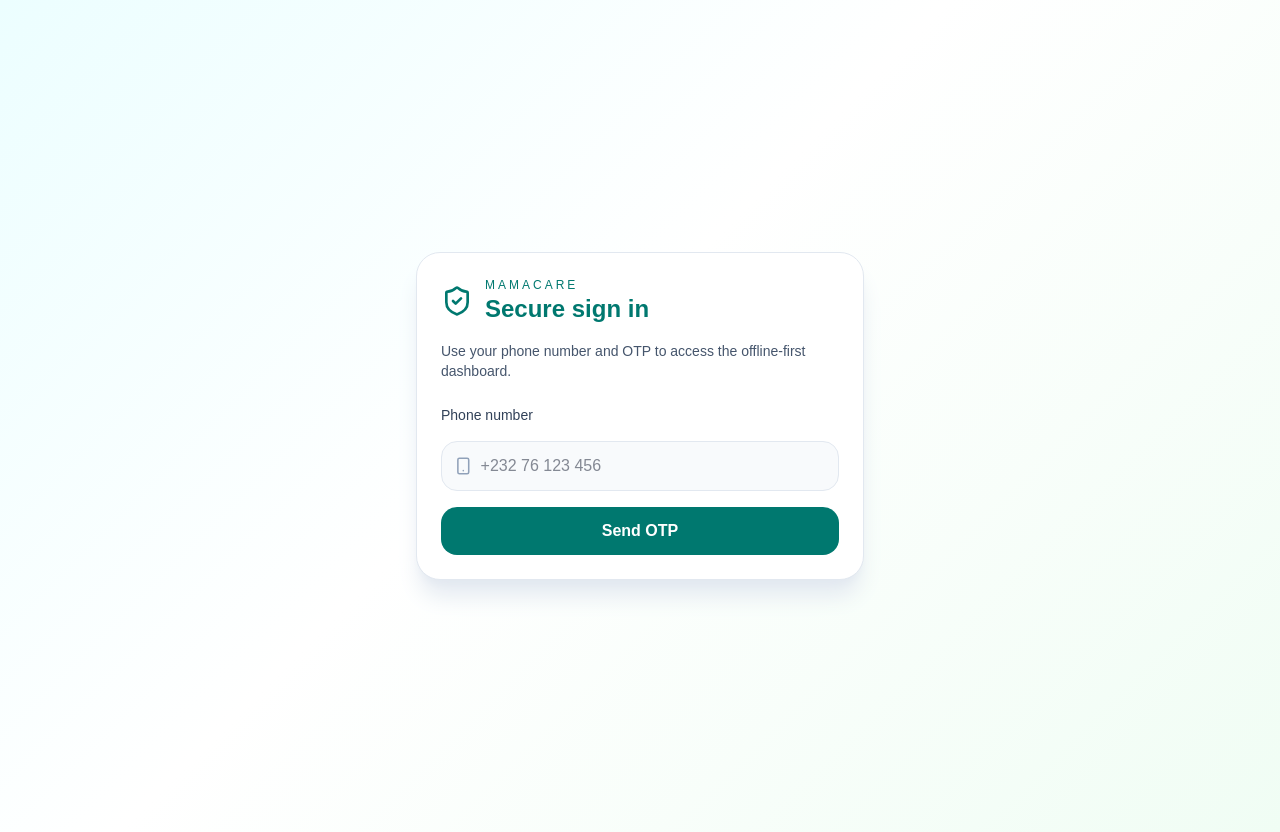
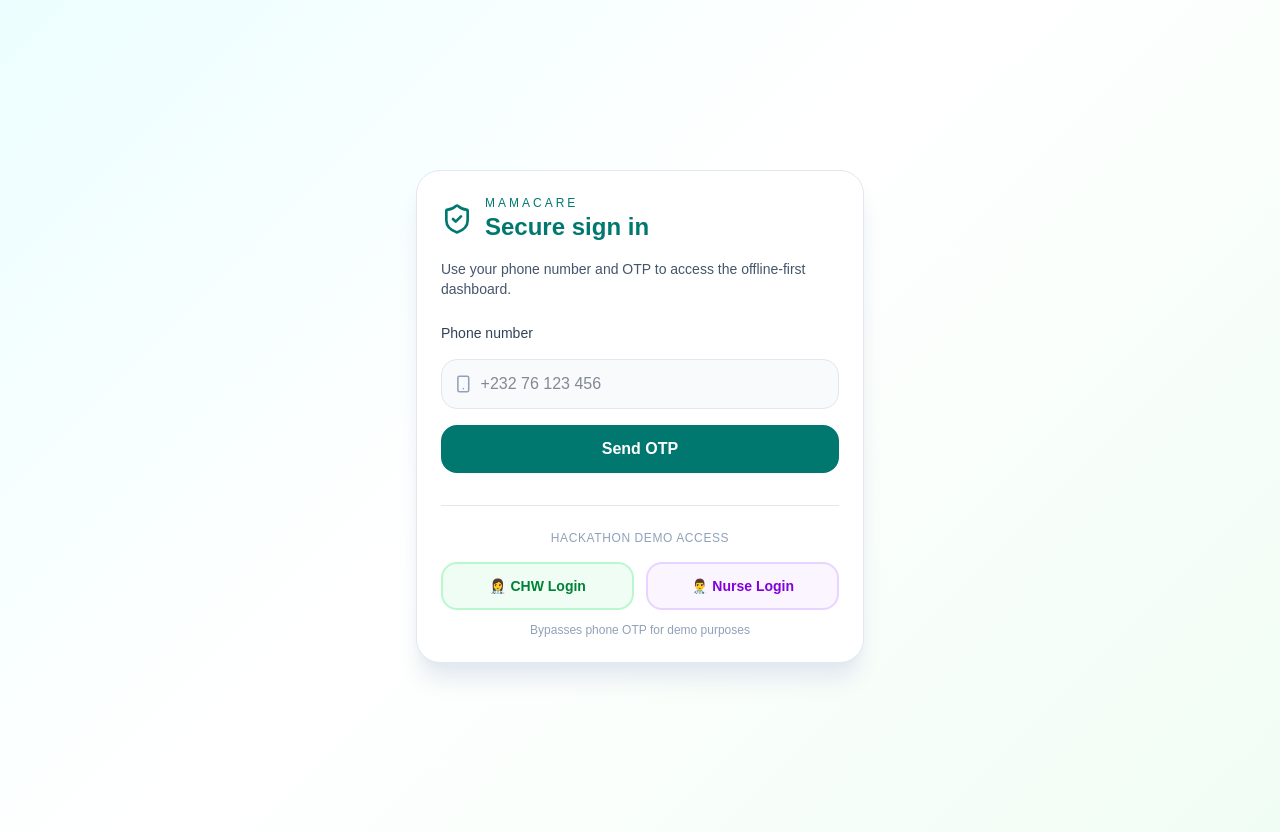
Before and after one commit to hossslgs-cyber/mama-CARE, a Next.js app in the folder mamacare/: page /login in a window 1280 px wide. Built offline with nearby package versions, Linux system fonts and the light colour scheme; no server answers.

Commit message:
Fix: demo login, auth cookie, form errors, nurse dashboard dynamic data

```diff
--- a/mamacare/src/app/(auth)/login/page.tsx
+++ b/mamacare/src/app/(auth)/login/page.tsx
@@ -35,6 +35,21 @@
     const result = await verifyOtp(phone.trim(), code.trim());
     setMessage(result.message);
     setSubmitting(false);
+  };
+
+  // Demo login - bypasses phone OTP for hackathon
+  const handleDemoLogin = (role: 'chw' | 'nurse') => {
+    const payload = {
+      role,
+      userId: `demo-${role}`,
+      expiresAt: Date.now() + 24 * 60 * 60 * 1000,
+    };
+
+    // Set cookie explicitly with path=/ and max-age=86400
+    document.cookie = `mamacare-auth=${encodeURIComponent(JSON.stringify(payload))}; path=/; max-age=86400; SameSite=Lax`;
+
+    // Force page reload using window.location.href to trigger middleware
+    window.location.href = role === 'nurse' ? '/nurse' : '/chw';
   };
 
   return (
@@ -101,6 +116,32 @@
           )}
 
           {message ? <p className="mt-4 text-sm text-slate-700">{message}</p> : null}
+
+          {/* Demo Login Section */}
+          <div className="mt-8 pt-6 border-t border-slate-200">
+            <p className="text-xs text-center text-slate-400 uppercase tracking-wider mb-4">
+              Hackathon Demo Access
+            </p>
+            <div className="grid grid-cols-2 gap-3">
+              <button
+                type="button"
+                onClick={() => handleDemoLogin('chw')}
+                className="rounded-2xl border-2 border-green-200 bg-green-50 px-4 py-3 text-sm font-semibold text-green-700 hover:bg-green-100 transition-colors"
+              >
+                👩‍⚕️ CHW Login
+              </button>
+              <button
+                type="button"
+                onClick={() => handleDemoLogin('nurse')}
+                className="rounded-2xl border-2 border-purple-200 bg-purple-50 px-4 py-3 text-sm font-semibold text-purple-700 hover:bg-purple-100 transition-colors"
+              >
+                👨‍⚕️ Nurse Login
+              </button>
+            </div>
+            <p className="text-xs text-center text-slate-400 mt-3">
+              Bypasses phone OTP for demo purposes
+            </p>
+          </div>
         </article>
       </section>
     </main>
--- a/mamacare/src/app/(dashboard)/nurse/page.tsx
+++ b/mamacare/src/app/(dashboard)/nurse/page.tsx
@@ -1,8 +1,72 @@
+"use client";
+
+import { useEffect, useState } from 'react';
+import Link from 'next/link';
+import { supabase } from '@/lib/db/supabase';
 import { NurseRiskFeed } from '@/components/dashboard/NurseRiskFeed';
 import { NurseAnalytics } from '@/components/dashboard/NurseAnalytics';
 import { Search, Filter, Download } from 'lucide-react';
 
 export default function NurseHomePage() {
+  const [chwActivity, setChwActivity] = useState<any[]>([]);
+  const [searchQuery, setSearchQuery] = useState('');
+  const [searchResults, setSearchResults] = useState<any[]>([]);
+  const [searching, setSearching] = useState(false);
+
+  useEffect(() => {
+    async function fetchChwActivity() {
+      const { data } = await supabase
+        .from('visits')
+        .select('chw_id, created_at')
+        .order('created_at', { ascending: false })
+        .limit(20);
+
+      if (data) {
+        const map = new Map();
+        data.forEach(v => {
+          if (v.chw_id && !map.has(v.chw_id)) {
+            map.set(v.chw_id, v.created_at);
+          }
+        });
+        setChwActivity(Array.from(map.entries()).map(([chw_id, lastSync]) => ({ chw_id, lastSync })));
+      }
+    }
+    fetchChwActivity();
+  }, []);
+
+  useEffect(() => {
+    if (!searchQuery.trim()) {
+      setSearchResults([]);
+      return;
+    }
+
+    const delayDebounce = setTimeout(async () => {
+      setSearching(true);
+      const { data } = await supabase
+        .from('patients')
+        .select('id, full_name, village')
+        .or(`full_name.ilike.%${searchQuery}%,phone.ilike.%${searchQuery}%`)
+        .limit(5);
+
+      if (data) {
+        setSearchResults(data);
+      }
+      setSearching(false);
+    }, 300);
+
+    return () => clearTimeout(delayDebounce);
+  }, [searchQuery]);
+
+  const getRelativeTime = (timeStr: string) => {
+    const elapsed = Date.now() - new Date(timeStr).getTime();
+    const mins = Math.floor(elapsed / 60000);
+    if (mins < 1) return 'Just now';
+    if (mins < 60) return `${mins} mins ago`;
+    const hours = Math.floor(mins / 60);
+    if (hours < 24) return `${hours} hours ago`;
+    return new Date(timeStr).toLocaleDateString();
+  };
+
   return (
     <div className="space-y-8">
       <header className="flex flex-col gap-4 sm:flex-row sm:items-center sm:justify-between">
@@ -37,15 +101,19 @@
           <div className="rounded-[2.5rem] border border-slate-100 bg-white p-8 shadow-sm">
             <h3 className="mb-4 text-sm font-black uppercase tracking-widest text-slate-400">CHW Activity</h3>
             <div className="space-y-4">
-              {[1, 2, 3].map(i => (
-                <div key={i} className="flex items-center justify-between border-b border-slate-50 pb-4 last:border-0">
-                  <div>
-                    <p className="text-sm font-bold text-slate-900">CHW Area {i}</p>
-                    <p className="text-[10px] text-slate-500 font-medium">Last sync: 14 mins ago</p>
+              {chwActivity.length > 0 ? (
+                chwActivity.map(act => (
+                  <div key={act.chw_id} className="flex items-center justify-between border-b border-slate-50 pb-4 last:border-0">
+                    <div>
+                      <p className="text-sm font-bold text-slate-900">{act.chw_id}</p>
+                      <p className="text-[10px] text-slate-500 font-medium">Last active: {getRelativeTime(act.lastSync)}</p>
+                    </div>
+                    <div className="h-2 w-2 rounded-full bg-emerald-500" />
                   </div>
-                  <div className="h-2 w-2 rounded-full bg-emerald-500" />
-                </div>
-              ))}
+                ))
+              ) : (
+                <p className="text-xs text-slate-400 italic text-center py-4">No recent CHW activity</p>
+              )}
             </div>
           </div>
 
@@ -55,10 +123,32 @@
             <div className="relative">
               <Search className="absolute left-4 top-1/2 h-4 w-4 -translate-y-1/2 text-slate-500" />
               <input
-                placeholder="Search..."
+                placeholder="Search by name or phone..."
+                value={searchQuery}
+                onChange={(e) => setSearchQuery(e.target.value)}
                 className="w-full rounded-2xl bg-white/10 border border-white/20 py-3 pl-11 pr-4 text-sm outline-none focus:bg-white/20 transition-all"
               />
             </div>
+
+            {/* Search Results Dropdown */}
+            {(searching || searchResults.length > 0) && (
+              <div className="mt-4 rounded-2xl bg-slate-800 border border-slate-700 p-2 max-h-60 overflow-y-auto space-y-1">
+                {searching ? (
+                  <p className="p-3 text-xs text-slate-400 text-center animate-pulse">Searching...</p>
+                ) : (
+                  searchResults.map(patient => (
+                    <Link
+                      key={patient.id}
+                      href={`/nurse/patients/${patient.id}` as any}
+                      className="block p-3 rounded-xl hover:bg-slate-700 transition-colors text-left text-white"
+                    >
+                      <p className="text-sm font-bold">{patient.full_name}</p>
+                      <p className="text-[10px] text-slate-400">Village: {patient.village}</p>
+                    </Link>
+                  ))
+                )}
+              </div>
+            )}
           </div>
         </aside>
       </div>
--- a/mamacare/src/components/auth/AuthProvider.tsx
+++ b/mamacare/src/components/auth/AuthProvider.tsx
@@ -48,6 +48,27 @@
 
 export function AuthProvider({ children }: { children: React.ReactNode }) {
   const [session, setSession] = useState<AuthSession | null>(() => {
+    // Check for 'mamacare-auth' cookie first
+    if (typeof window !== 'undefined') {
+      try {
+        const match = document.cookie
+          .split('; ')
+          .find(row => row.trim().startsWith('mamacare-auth='));
+        if (match) {
+          const payload = JSON.parse(decodeURIComponent(match.split('=')[1]));
+          if (payload.role && payload.expiresAt && payload.expiresAt > Date.now()) {
+            return {
+              id: payload.userId,
+              phone: payload.userId,
+              role: payload.role,
+              name: payload.role === 'nurse' ? 'District Nurse' : 'Community Health Worker',
+              lastActiveAt: Date.now(),
+            };
+          }
+        }
+      } catch {}
+    }
+
     const stored = getStoredSession();
     const cookie = getAuthCookie();
 
--- a/mamacare/src/components/forms/VisitForm.tsx
+++ b/mamacare/src/components/forms/VisitForm.tsx
@@ -137,14 +137,17 @@
           <label className="space-y-1">
             <span className="text-sm font-medium text-slate-700">Weight (kg)</span>
             <input type="number" step="0.1" {...register('weight')} className="w-full rounded-2xl border border-slate-200 bg-slate-50 px-4 py-3" />
+            {errors.weight && <p className="text-xs text-rose-600">{errors.weight.message}</p>}
           </label>
           <label className="space-y-1">
             <span className="text-sm font-medium text-slate-700">Fundal Height (cm)</span>
             <input type="number" {...register('fundal_height')} className="w-full rounded-2xl border border-slate-200 bg-slate-50 px-4 py-3" />
+            {errors.fundal_height && <p className="text-xs text-rose-600">{errors.fundal_height.message}</p>}
           </label>
           <label className="space-y-1">
             <span className="text-sm font-medium text-slate-700">Fetal Heart Rate (bpm)</span>
             <input type="number" {...register('fetal_heart_rate')} className="w-full rounded-2xl border border-slate-200 bg-slate-50 px-4 py-3" />
+            {errors.fetal_heart_rate && <p className="text-xs text-rose-600">{errors.fetal_heart_rate.message}</p>}
           </label>
         </div>
 
--- a/mamacare/src/lib/auth/session.ts
+++ b/mamacare/src/lib/auth/session.ts
@@ -11,9 +11,17 @@
     return null;
   }
 
-  const cookie = document.cookie
+  // Try to parse 'mamacare-auth' cookie first
+  let cookie = document.cookie
     .split('; ')
-    .find((item) => item.startsWith(`${AUTH_COOKIE_NAME}=`));
+    .find((item) => item.startsWith('mamacare-auth='));
+
+  // Fall back to existing cookie logic if not found
+  if (!cookie && AUTH_COOKIE_NAME !== 'mamacare-auth') {
+    cookie = document.cookie
+      .split('; ')
+      .find((item) => item.startsWith(`${AUTH_COOKIE_NAME}=`));
+  }
 
   if (!cookie) {
     return null;
--- /dev/null
+++ b/mamacare/src/lib/supabase.ts
@@ -0,0 +1,6 @@
+import { createClient } from '@supabase/supabase-js';
+
+const supabaseUrl = process.env.NEXT_PUBLIC_SUPABASE_URL!;
+const supabaseKey = process.env.NEXT_PUBLIC_SUPABASE_ANON_KEY!;
+
+export const supabase = createClient(supabaseUrl, supabaseKey);
```
